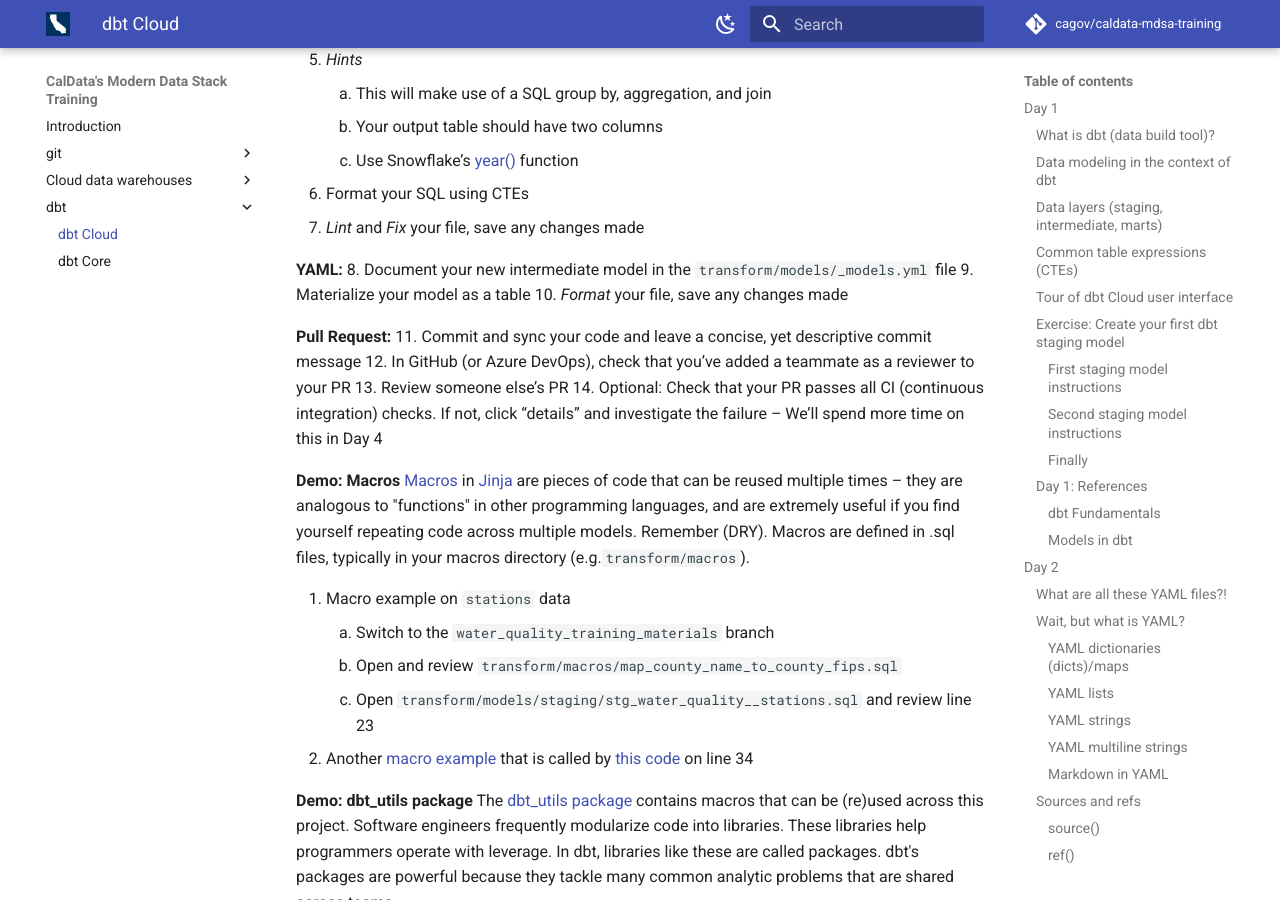
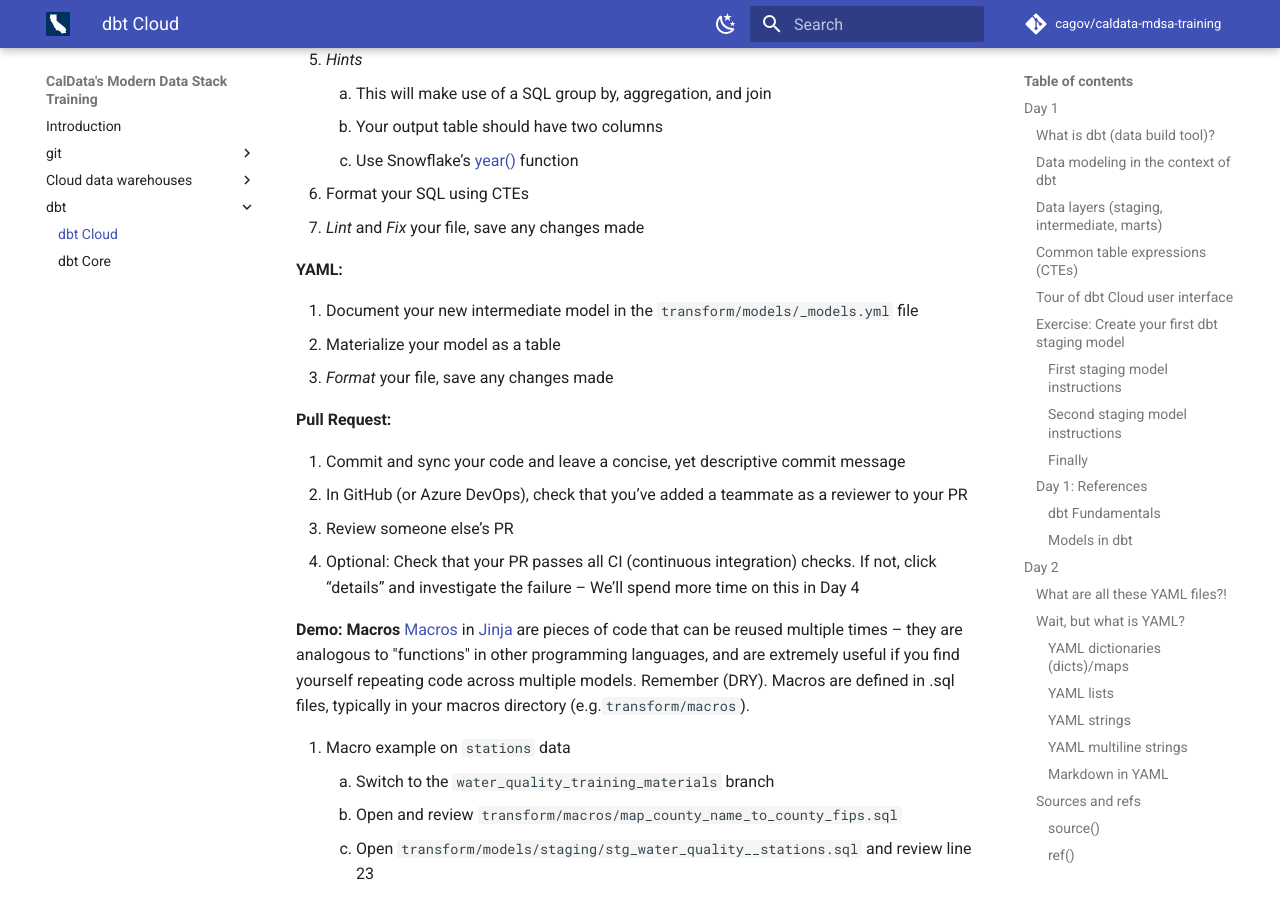
Before and after one commit to cagov/caldata-mdsa-training, an MkDocs documentation site: the page built from docs/dbt/cloud.md, in a window 1280 px wide and 900 px high, scrolled down 15287 px. Built offline with MkDocs 1.6.1 and Material for MkDocs 9.7.7, drawn with Linux system fonts in a browser that asks for light colours; comment, search, counter and statistics services are not loaded; some of the changed lines change nothing that is shown; some of the changed text lies outside the part shown.

Commit message:
consistent code numbering and other small fixes

````diff
--- a/docs/dbt/cloud.md
+++ b/docs/dbt/cloud.md
@@ -16,28 +16,28 @@
 
 1. **Staging**
     1. The staging layer is the initial point of contact for your raw data
-    2. Models in the staging layer have a one-to-one relationship with source data ensuring data integrity and providing a reliable foundation for downstream models
-    3. There are very few transformations that happen in this layer. Appropriate ones are:
+    1. Models in the staging layer have a one-to-one relationship with source data ensuring data integrity and providing a reliable foundation for downstream models
+    1. There are very few transformations that happen in this layer. Appropriate ones are:
         1. Column renaming (e.g. PLACEFP to place_fips)
-        2. Data type casting (e.g. string type to numeric)
-        3. Basic computations (e.g. cents to dollars)
-    4. Staging models are often materialized ephemerally or as views (more about materializations later!)
-    5. Files are prefixed with `stg_` and saved in a subdirectory usually named “staging” of the models folder
-2. **Intermediate**
+        1. Data type casting (e.g. string type to numeric)
+        1. Basic computations (e.g. cents to dollars)
+    1. Staging models are often materialized ephemerally or as views (more about materializations later!)
+    1. Files are prefixed with `stg_` and saved in a subdirectory usually named “staging” of the models folder
+1. **Intermediate**
     1. Intermediate models are where you start applying more complex transformations to your data
-    2. This layer is used for data cleansing, feature engineering, and combining data from different sources
-    3. Intermediate models allow you to build modular and reusable transformations following the principles of [DRY (Don’t Repeat Yourself)](https://docs.getdbt.com/terms/dry#why-write-dry-code)
-    4. Common transformations that happen in this layer are:
+    1. This layer is used for data cleansing, feature engineering, and combining data from different sources
+    1. Intermediate models allow you to build modular and reusable transformations following the principles of [DRY (Don’t Repeat Yourself)](https://docs.getdbt.com/terms/dry#why-write-dry-code)
+    1. Common transformations that happen in this layer are:
         1. Table joins or unions
-        2. Data aggregations (e.g. using a function like `SUM()`)
-        3. Data pivots
-    5. Files are prefixed with `int_` and saved in a subdirectory usually named “intermediate” of the models folder
-3. **Marts (or Data Marts)**
+        1. Data aggregations (e.g. using a function like `SUM()`)
+        1. Data pivots
+    1. Files are prefixed with `int_` and saved in a subdirectory usually named “intermediate” of the models folder
+1. **Marts (or Data Marts)**
     1. Marts are the final layer in the data modeling process, representing consumable datasets tailored for specific business or programs needs
-    2. Sometimes called the entity layer or concept layer, to emphasize that our marts are meant to represent a specific entity or concept at its unique grain
-    3. Use plain English to name the file based on the concept that forms the grain of the mart e.g. `incidents.sql`, `claimants.sql`, `orders.sql`
-    4. Wide and denormalized
-    5. Files are saved in a subdirectory usually named "marts" of the models folder
+    1. Sometimes called the entity layer or concept layer, to emphasize that our marts are meant to represent a specific entity or concept at its unique grain
+    1. Use plain English to name the file based on the concept that forms the grain of the mart e.g. `incidents.sql`, `claimants.sql`, `orders.sql`
+    1. Wide and denormalized
+    1. Files are saved in a subdirectory usually named "marts" of the models folder
 
 ### Common table expressions (CTEs)
 
@@ -46,8 +46,8 @@
 Often CTEs are framed as an alternative to SQL subqueries. In dbt-style SQL, CTEs are usually preferable to subqueries for a few reasons:
 
 1. They allow you to read code from top to bottom rather than inside out
-2. They allow for better reuse of intermediate results
-3. They allow you to give descriptive names to intermediate results
+1. They allow for better reuse of intermediate results
+1. They allow you to give descriptive names to intermediate results
 
 ![A SQL subquery versus a CTE](../images/subquery_vs_CTE.png) [Image source](https://g-dhasade16.medium.com/sql-subquery-vs-ctes-b312a64614f)
 
@@ -55,14 +55,14 @@
 
 1. We’ll give you a brief overview of the dbt Cloud user interface:
     1. _File browser_
-    2. _File editor_
-    3. _Preview pane_
-2. Validate your development environment:
+    1. _File editor_
+    1. _Preview pane_
+1. Validate your development environment:
     1. Open the Develop tab in your own environment and open `transform/models/staging/stg_water_quality__stations.sql`
-    2. Click on the _Preview_ button. You should see data in the lower panel
-3. Demonstrate the _Lint_/_Fix_ functionality
-4. Demonstrate the _Build_/_Run_ functionality
-5. Verify that the models you built/ran are visible in your personal schema within `TRANSFORM_DEV`
+    1. Click on the _Preview_ button. You should see data in the lower panel
+1. Demonstrate the _Lint_/_Fix_ functionality
+1. Demonstrate the _Build_/_Run_ functionality
+1. Verify that the models you built/ran are visible in your personal schema within `TRANSFORM_DEV`
 
 ### **Exercise: Create your first dbt staging model**
 
@@ -71,29 +71,29 @@
 #### First staging model instructions
 
 1. Find and switch to your branch: `<your-first-name>-dbt-training`
-2. Open `transform/models/staging/stg_water_quality__stations.sql` – you should see a SQL statement that selects all of the data from the raw table
-3. Update the select statement to do the following:
+1. Open `transform/models/staging/stg_water_quality__stations.sql` – you should see a SQL statement that selects all of the data from the raw table
+1. Update the select statement to do the following:
     1. Explicitly select all columns by name rather than with `*`
-    2. Exclude the following column: `STATION_NAME`
-    3. Change the `STATION_ID` column type to varchar
+    1. Exclude the following column: `STATION_NAME`
+    1. Change the `STATION_ID` column type to varchar
         1. Use Snowflake’s [TO_VARCHAR()](https://docs.snowflake.com/en/sql-reference/functions/to_char) function which needs one argument – the column to be converted
-    4. Change the `SAMPLE_DATE_MIN` and `SAMPLE_DATE_MAX` columns to timestamps and rename them to `SAMPLE_TIMESTAMP_MIN` and `SAMPLE_TIMESTAMP_MAX`
+    1. Change the `SAMPLE_DATE_MIN` and `SAMPLE_DATE_MAX` columns to timestamps and rename them to `SAMPLE_TIMESTAMP_MIN` and `SAMPLE_TIMESTAMP_MAX`
         1. Use Snowflake’s [TO_TIMESTAMP()](https://docs.snowflake.com/en/sql-reference/functions/to_timestamp) function which needs two arguments – the column to be converted and the output format e.g. `YYYY-MM-DD HH24:MI:SS`
-    5. Format your SQL query as a CTE
+    1. Format your SQL query as a CTE
 
 #### Second staging model instructions
 
 1. Remain on your current branch: `<your-first-name>-dbt-training`
-2. Open `transform/models/staging/stg_water_quality__lab_results.sql` – you should see a SQL statement that selects all of the data from the raw table
-3. Update the select statement to do the following:
+1. Open `transform/models/staging/stg_water_quality__lab_results.sql` – you should see a SQL statement that selects all of the data from the raw table
+1. Update the select statement to do the following:
     1. Explicitly select the following columns by name rather than with `*`:
         - `station_id`, `status`, `sample_code`, `sample_date`, `sample_depth`, `sample_depth_units`, `parameter`, `result`, `reporting_limit`, `units`, and `method_name`
-    2. Change the `station_id` column type to varchar
+    1. Change the `station_id` column type to varchar
         1. Use Snowflake’s [TO_VARCHAR()](https://docs.snowflake.com/en/sql-reference/functions/to_char) function which needs one argument – the column to be converted
-    3. Change the `sample_date` column type to timestamp and rename it to SAMPLE_TIMESTAMP
+    1. Change the `sample_date` column type to timestamp and rename it to SAMPLE_TIMESTAMP
         1. Use Snowflake’s [TO_TIMESTAMP()](https://docs.snowflake.com/en/sql-reference/functions/to_timestamp) function which needs two arguments – the column to be converted and the output format e.g. `YYYY-MM-DD HH24:MI:SS`
-    4. Alias and capitalize all of your columns (except for the two timestamp columns since you did this already) e.g. `select “column_name” as COLUMN_NAME`
-4. Format your SQL query as a CTE
+    1. Alias and capitalize all of your columns (except for the two timestamp columns since you did this already) e.g. `select “column_name” as COLUMN_NAME`
+1. Format your SQL query as a CTE
 
 #### Finally
 
@@ -257,19 +257,19 @@
 It can be initially confusing to people that we don’t directly refer to the names of the other data models, and instead do it indirectly via the `source` and `ref` macros. There are a few reasons for this:
 
 1. By explicitly linking your sources and models using the `source` and `ref` macros, you help dbt in constructing a data lineage graph (i.e., which tables depend on which others). This allows you to do things like “rebuild a model and all of its upstream dependencies”, or “test a model and all of its downstream dependents”.
-2. It becomes easier to rename a data source. This can be especially useful if the data source comes to you with unhelpful names.
-3. Source and refs become context aware. For example, in a development context, your personal development schema is templated into the SQL queries, but in a production context the final production schema is templated in. This allows for safer development of new models.
+1. It becomes easier to rename a data source. This can be especially useful if the data source comes to you with unhelpful names.
+1. Source and refs become context aware. For example, in a development context, your personal development schema is templated into the SQL queries, but in a production context the final production schema is templated in. This allows for safer development of new models.
 
 ### **Exercise: Write YAML for your source data and staging models**
 
 Here you’ll write YAML configuration for the Water Quality metadata source table, and for the staging model you wrote. It will build on the branch you created in the previous exercise, so open dbt Cloud, navigate to the developer tab, and make sure that branch is checked out.
 
 1. Switch to your branch from yesterday: `<your-first-name>-dbt-training`
-2. Open `transform/models/_sources.yml`. You should see mostly empty stubs for models and sources.
-3. First, specify where the Water Quality data exists in the Snowflake database. We’ll do that by adding some keys to the `Water Quality` source:
+1. Open `transform/models/_sources.yml`. You should see mostly empty stubs for models and sources.
+1. First, specify where the Water Quality data exists in the Snowflake database. We’ll do that by adding some keys to the `Water Quality` source:
     1. Add a key for the database: (`database: RAW_DEV`).
-    2. Add a key for the schema: (`schema: WATER_QUALITY`).
-4. Describe the tables that exist in the WATER_QUALITY schema:
+    1. Add a key for the schema: (`schema: WATER_QUALITY`).
+1. Describe the tables that exist in the WATER_QUALITY schema:
 
     ```yaml
     sources:
@@ -288,24 +288,24 @@
                 …  # etc
     ```
 
-5. _Lint_ and _Fix_ your file, save any changes made
-6. Open `transform/models/staging/stg_water_quality__stations.sql` and change the reference to our source data by using the `source()` macro we just learned about instead of directly referring to the table name
-7. _Lint_ and _Fix_ your file, save any changes made
-8. Commit and sync your code and leave a concise, yet descriptive commit message
+1. _Lint_ and _Fix_ your file, save any changes made
+1. Open `transform/models/staging/stg_water_quality__stations.sql` and change the reference to our source data by using the `source()` macro we just learned about instead of directly referring to the table name
+1. _Lint_ and _Fix_ your file, save any changes made
+1. Commit and sync your code and leave a concise, yet descriptive commit message
 
 ### Data testing
 
 1. We’ll talk through how to write generic tests for things like “not null” and “unique”.
-2. For people who are familiar with transactional databases, we can also talk about why tests like this are ever needed (i.e., why don’t we handle it using constraints?)
+1. For people who are familiar with transactional databases, we can also talk about why tests like this are ever needed (i.e., why don’t we handle it using constraints?)
    1. In a traditional transactional database like postgres or SQL Server, you can have a uniqueness constraint on a column. Snowflake does not respect uniqueness constraints and most OLAP databases do not. Primary keys and foreign keys are examples of unique columns that are respected in OLTP databases that are not in OLAP databases.
-   2. [More reading](https://cagov.github.io/data-infrastructure/learning/cloud-data-warehouses/#primary-keys-and-constraints) on this topic
+   1. [More reading](https://cagov.github.io/data-infrastructure/learning/cloud-data-warehouses/#primary-keys-and-constraints) on this topic
 
 ### **Exercise: Write tests for your staging model**
 
 Open your `transform/models/_models.yml` and write some data integrity tests. Possible examples include:
 
 1. Add a not null test for STATION_ID
-2. Add a unique test for COUNTY_NAME. This one should fail!
+1. Add a unique test for COUNTY_NAME. This one should fail!
 
 The grain at which this data is collected results in duplicate county names so this is not a good test for this column.
 
@@ -484,43 +484,45 @@
 **SQL:**
 
 1. Switch to your branch from before: `<your-first-name>-dbt-training`
-2. Open `transform/models/intermediate/int_water_quality__stations_per_county_with_parameter_2023_counted.sql`
-3. Change the reference to the staging model by using the `ref()` macro we learned about
-4. Write a SQL query to return a count of the stations per county that reported a parameter of Dissolved Chloride for the year 2023 sorted from greatest to least.
-5. _Hints_
+1. Open `transform/models/intermediate/int_water_quality__stations_per_county_with_parameter_2023_counted.sql`
+1. Change the reference to the staging model by using the `ref()` macro we learned about
+1. Write a SQL query to return a count of the stations per county that reported a parameter of Dissolved Chloride for the year 2023 sorted from greatest to least.
+1. _Hints_
     1. This will make use of a SQL group by, aggregation, and join
-    2. Your output table should have two columns
-    3. Use Snowflake’s [year()](https://docs.snowflake.com/en/sql-reference/functions/year) function
-6. Format your SQL using CTEs
-7. _Lint_ and _Fix_ your file, save any changes made
+    1. Your output table should have two columns
+    1. Use Snowflake’s [year()](https://docs.snowflake.com/en/sql-reference/functions/year) function
+1. Format your SQL using CTEs
+1. _Lint_ and _Fix_ your file, save any changes made
 
 **YAML:**
-8. Document your new intermediate model in the `transform/models/_models.yml` file
-9. Materialize your model as a table
-10. _Format_ your file, save any changes made
+
+1. Document your new intermediate model in the `transform/models/_models.yml` file
+1. Materialize your model as a table
+1. _Format_ your file, save any changes made
 
 **Pull Request:**
-11. Commit and sync your code and leave a concise, yet descriptive commit message
-12. In GitHub (or Azure DevOps), check that you’ve added a teammate as a reviewer to your PR
-13. Review someone else’s PR
-14. Optional: Check that your PR passes all CI (continuous integration) checks. If not, click “details” and investigate the failure – We’ll spend more time on this in Day 4
+
+1. Commit and sync your code and leave a concise, yet descriptive commit message
+1. In GitHub (or Azure DevOps), check that you’ve added a teammate as a reviewer to your PR
+1. Review someone else’s PR
+1. Optional: Check that your PR passes all CI (continuous integration) checks. If not, click “details” and investigate the failure – We’ll spend more time on this in Day 4
 
 **Demo: Macros**
 [Macros](https://docs.getdbt.com/docs/build/jinja-macros#macros) in [Jinja](https://docs.getdbt.com/docs/build/jinja-macros) are pieces of code that can be reused multiple times – they are analogous to "functions" in other programming languages, and are extremely useful if you find yourself repeating code across multiple models. Remember (DRY). Macros are defined in .sql files, typically in your macros directory (e.g.`transform/macros`).
 
 1. Macro example on `stations` data
     1. Switch to the `water_quality_training_materials` branch
-    2. Open and review `transform/macros/map_county_name_to_county_fips.sql`
-    3. Open `transform/models/staging/stg_water_quality__stations.sql` and review line 23
-2. Another [macro example](https://github.com/cagov/data-infrastructure/blob/main/transform/macros/map_class_fp.sql) that is called by [this code](https://github.com/cagov/data-infrastructure/blob/main/transform/models/marts/geo_reference/geo_reference__global_ml_building_footprints_with_tiger.sql) on line 34
+    1. Open and review `transform/macros/map_county_name_to_county_fips.sql`
+    1. Open `transform/models/staging/stg_water_quality__stations.sql` and review line 23
+1. Another [macro example](https://github.com/cagov/data-infrastructure/blob/main/transform/macros/map_class_fp.sql) that is called by [this code](https://github.com/cagov/data-infrastructure/blob/main/transform/models/marts/geo_reference/geo_reference__global_ml_building_footprints_with_tiger.sql) on line 34
 
 **Demo: dbt_utils package**
 The [dbt_utils package](https://hub.getdbt.com/dbt-labs/dbt_utils/latest/) contains macros that can be (re)used across this project. Software engineers frequently modularize code into libraries. These libraries help programmers operate with leverage. In dbt, libraries like these are called packages. dbt's packages are powerful because they tackle many common analytic problems that are shared across teams.
 
 1. Example that uses the _dbt_utils_ test [_equal_rowcount_](https://github.com/dbt-labs/dbt-utils/tree/1.1.1/?tab=readme-ov-file#equal_rowcount-source)
     1. Switch to the `water_quality_training_materials` branch
-    2. Open `transform/models/_models.yml` and review lines 6-10
-    3. Run`dbt test --select stg_water_quality__stations`
+    1. Open `transform/models/_models.yml` and review lines 6-10
+    1. Run`dbt test --select stg_water_quality__stations`
         1. Note this test fails if trying to compare a table to a view
 
 ```yaml
@@ -560,15 +562,15 @@
 dbt generates HTML documentation from your SQL models and YAML configuration files. This documentation can then be hosted in a number of places, including dbt Cloud, GitHub Pages, or Azure Static Web Apps. We will show you:
 
 1. How to generate docs using dbt Cloud. This can be useful if you are writing docs in a branch and want to visualize how they are rendered.
-2. If we are using GitHub, we’ll demonstrate how the docs are built from the repository and hosted on GitHub Pages. If we are using Azure DevOps, we’ll demonstrate how the docs are built from the repository and hosted using Azure Static Web Apps.
+1. If we are using GitHub, we’ll demonstrate how the docs are built from the repository and hosted on GitHub Pages. If we are using Azure DevOps, we’ll demonstrate how the docs are built from the repository and hosted using Azure Static Web Apps.
 
 ### dbt Cloud deployments and jobs
 
 We’ll talk through the concept of an “Environment”, which is a virtual machine in dbt Cloud that has all of the relevant software dependencies and environment variables set. You’ve already encountered one environment, which is your “Develop:  Cloud IDE”. But you can create other environments in dbt Cloud (and in other services) for various purposes. Examples of other environments:
 
 1. A “production” environment which is used to run the dbt models that have been merged to `main`. This can be run on an ad-hoc basis, or can be run on a schedule to ensure that models are never more than some amount of time old.
-2. A “continuous integration (CI)" environment, which is used to run tests on branches and pull requests, and can help to catch bugs and regressions before they are deployed to production.
-3. A “docs” environment, used for building docs.
+1. A “continuous integration (CI)" environment, which is used to run tests on branches and pull requests, and can help to catch bugs and regressions before they are deployed to production.
+1. A “docs” environment, used for building docs.
 
 We’ll also introduce the concept of a “Job”, which is a command that is run in an environment, and can either be run on a schedule or can be triggered by some event.
 
@@ -595,41 +597,41 @@
 #### Demo: CI/CD in a development workflow
 
 1. How to read the results of CI checks on a PR in GitHub (or Azure DevOps).
-2. How merging to `main` results in production dbt builds.
+1. How merging to `main` results in production dbt builds.
 
-#### Custom schema names
+### Custom schema names
 
 1. We’ll talk about how the database schemas in which dbt models are built are determined. In development, the models get built in a different place (e.g., your `DBT_<first-name-initial+last-name>`schema) than they do in production.
-2. We’ll discuss how this project is configured to use a custom schema name generated using `transform/macros/get_custom_schema.sql`.
+1. We’ll discuss how this project is configured to use a custom schema name generated using `transform/macros/get_custom_schema.sql`.
 
-##### Exercise
+### Exercise: Custom schemas
 
 Configure your intermediate model to build in a custom schema called `statistics`. You can do this by creating a new property in the model YAML config block: “`schema: statistics`”. Build your model and find it in Snowflake.
 
-#### Exercise: Get your branch to pass CI checks
+### Exercise: Get your branch to pass CI checks
 
 You’ve been working in your own branches to create dbt models and configuration files for PeMS data. Ultimately, our goal is to develop production-grade models, which are documented, configured, and passing CI.
 
 **If using GitHub:**
 
 1. Inspect the `pre-commit` results of your pull request in GitHub.
-2. Address any issues flagged by the results. Remember, the “_Format_”, “_Lint_”, and “_Fix_” buttons in dbt Cloud can help with auto-resolving issues around formatting.
-3. Inspect the dbt Cloud test results in GitHub (or Azure DevOps). Resolve any issues with your models not building or failing data integrity tests.
-4. Request a review of a teammate. Review another teammate’s PR.
-5. Address any comments or suggestions from your code review.
-6. Repeat the above steps until there are no remaining comments, and you get a green checkmark on the CI checks!
+1. Address any issues flagged by the results. Remember, the “_Format_”, “_Lint_”, and “_Fix_” buttons in dbt Cloud can help with auto-resolving issues around formatting.
+1. Inspect the dbt Cloud test results in GitHub (or Azure DevOps). Resolve any issues with your models not building or failing data integrity tests.
+1. Request a review of a teammate. Review another teammate’s PR.
+1. Address any comments or suggestions from your code review.
+1. Repeat the above steps until there are no remaining comments, and you get a green checkmark on the CI checks!
 
 **If using Azure DevOps:**
 
 1. On the page for your pull request you should see the results of the CI checks. If it’s green, great, it passed!
-2. If the CI check is red, click on it to see the logs, which will give more information about the failure. You might see failures in:
+1. If the CI check is red, click on it to see the logs, which will give more information about the failure. You might see failures in:
     1. The linter checks (which looks for code style and common gotchas)
-    2. Model builds, which indicate some logic issue in the code
-    3. Data tests, which ensure that the data has the shape you expect
-3. Address any issues flagged by the check. Remember, the “_Format_”, “_Lint_”, and “_Fix_” buttons in dbt Cloud can help with auto-resolving issues around formatting.
-4. Request a review of a teammate. Review another teammate’s PR.
-5. Address any comments or suggestions from your code review.
-6. Repeat the above steps until there are no remaining comments, and you get a green checkmark on the CI checks
+    1. Model builds, which indicate some logic issue in the code
+    1. Data tests, which ensure that the data has the shape you expect
+1. Address any issues flagged by the check. Remember, the “_Format_”, “_Lint_”, and “_Fix_” buttons in dbt Cloud can help with auto-resolving issues around formatting.
+1. Request a review of a teammate. Review another teammate’s PR.
+1. Address any comments or suggestions from your code review.
+1. Repeat the above steps until there are no remaining comments, and you get a green checkmark on the CI checks
 
 ### Day 4: References
 
````
